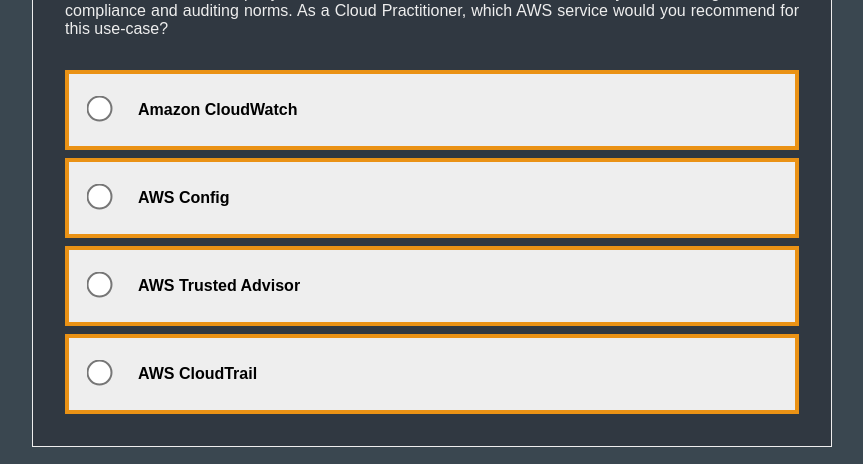
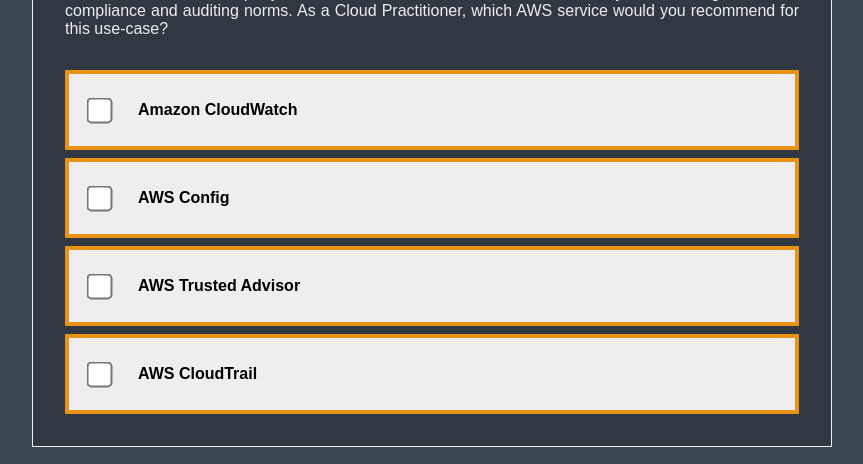
Before and after one commit to Benexdrake/exam-app, a Next.js app: page /exam/1 in a window 1280 px wide. Shown: the part 170-634 px from the top of the page, without its empty margins (208-1071 px from the left). Built offline with nearby package versions, Linux system fonts and the light colour scheme.

Commit message:
add hover and remove radio buttons

```diff
--- a/components/quizBlock.tsx
+++ b/components/quizBlock.tsx
@@ -64,7 +64,7 @@
 
         }
 
-        if(!q.single_choice)
+        // if(!q.single_choice)
         for(let i = 0; i< q.answers.length; i++)
         {
             if(inputs[i].checked && !q.answers[i].check)
@@ -75,6 +75,7 @@
         }
 
         setResults([...results, {id:q.id, check:won}])
+        console.log(won)
     }
 
     const getInputs = () =>
@@ -100,23 +101,8 @@
                     <button type="button" id='krasser_geiler_button' style={{display:'none'}} onClick={onCheckHandler}>Check</button>
                 </div>
             </div>
-            {q.single_choice ?
-            (<div>
-                    {/* <form id='radio'></form> */}
-                    {q.answers.map((x: Answer, index:number) =>
-                        {
-                            return (
-                                <label key={index} className={styles.answer}>
-                                    <div><input type="radio" id={index+""} name='radio' value={x.check+''} /></div>
-                                    <div >
-                                    {x.answer}
-                                    </div>
-                                </label>
-                            )
-                        })}
-                    </div>)
-                        :
-                        (<div>
+
+            <div>
                         {q.answers.map((x: Answer, index:number) =>
                             {
                                 return (
@@ -126,8 +112,9 @@
                                 )
                             })}
 
-                        </div>)
-            }
+                        </div>
+
+
 
             <div className={styles.information} style={{display:information?'block':'none'}}>
                 <h3>Correct:</h3>
--- a/styles/QuizBlock.module.css
+++ b/styles/QuizBlock.module.css
@@ -33,6 +33,12 @@
   margin-top: 8px;
   height: 80px;
   align-items: center;
+}
+
+.answer:hover {
+  background-color: var(--color2);
+  color: var(--color4);
+  border: 4px solid var(--color4);
 }
 
 .answer input {
```
Lines whose indentation alone changed are shown as unchanged.
